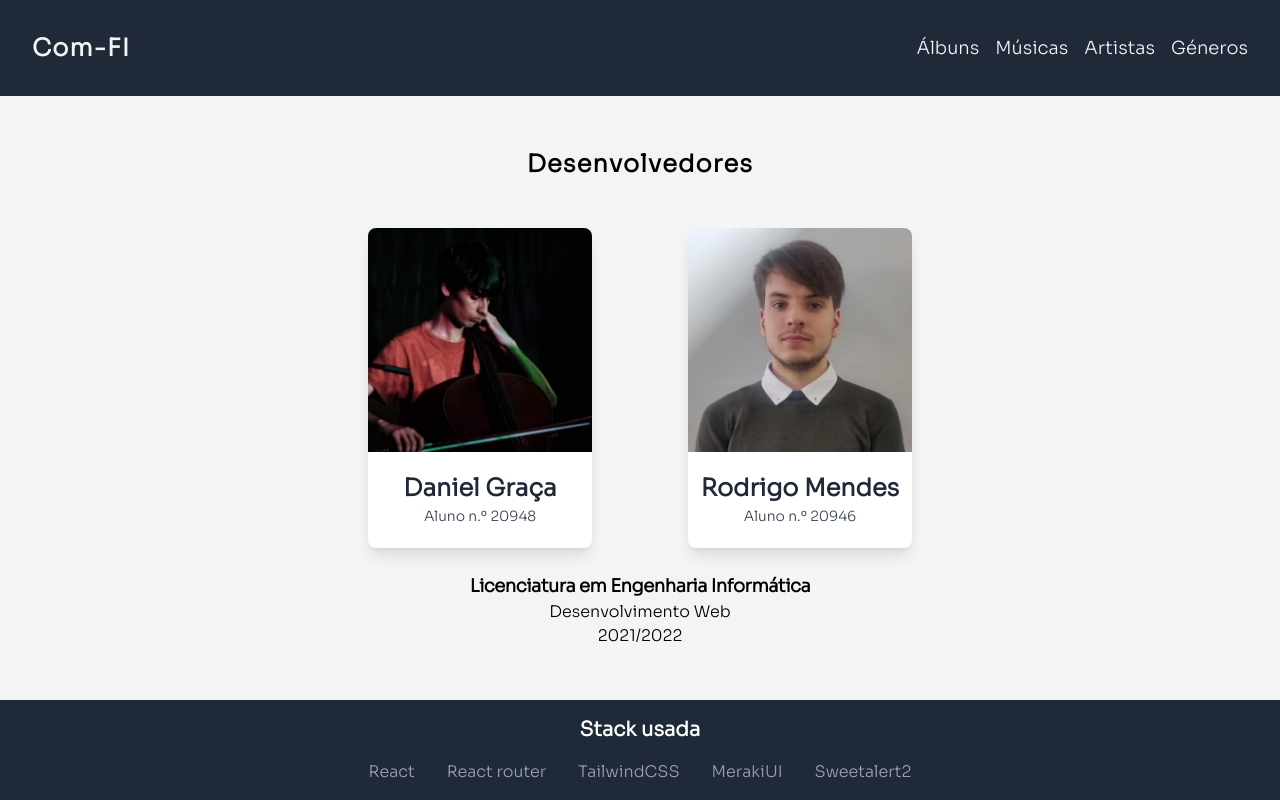
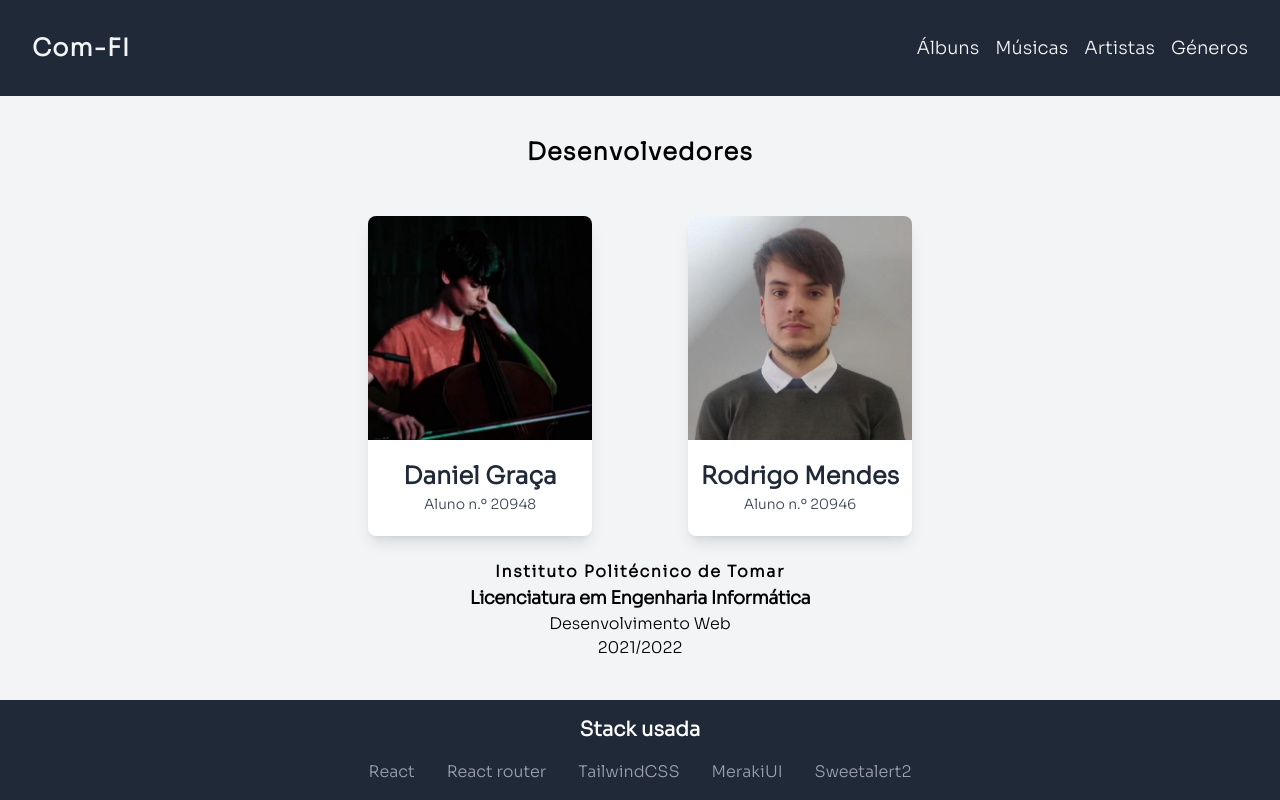
Before and after one commit to dgraca/Com-FI, a React (Create React App) app: page / in a window 1280 px wide. Built offline with nearby package versions, Linux system fonts and the light colour scheme.

Commit message:
Reference to IPT in project

```diff
--- a/src/pages/Home.js
+++ b/src/pages/Home.js
@@ -36,7 +36,8 @@ class Home extends React.Component {
             </div>
           </div>
           <div className="text-center mt-6">
-            <h2 className="font-bold tracking-tight text-lg">Licenciatura em Engenharia Informática</h2>
+            <a href="http://www.ipt.pt" className="hover:cursor-pointer hover:text-gray-700"><h2 className="font-semibold tracking-widest text">Instituto Politécnico de Tomar</h2></a>
+            <h3 className="font-bold tracking-tight text-lg">Licenciatura em Engenharia Informática</h3>
             <h3 className="tracking-normal text">Desenvolvimento Web</h3>
             <p>2021/2022</p>
           </div>
```
